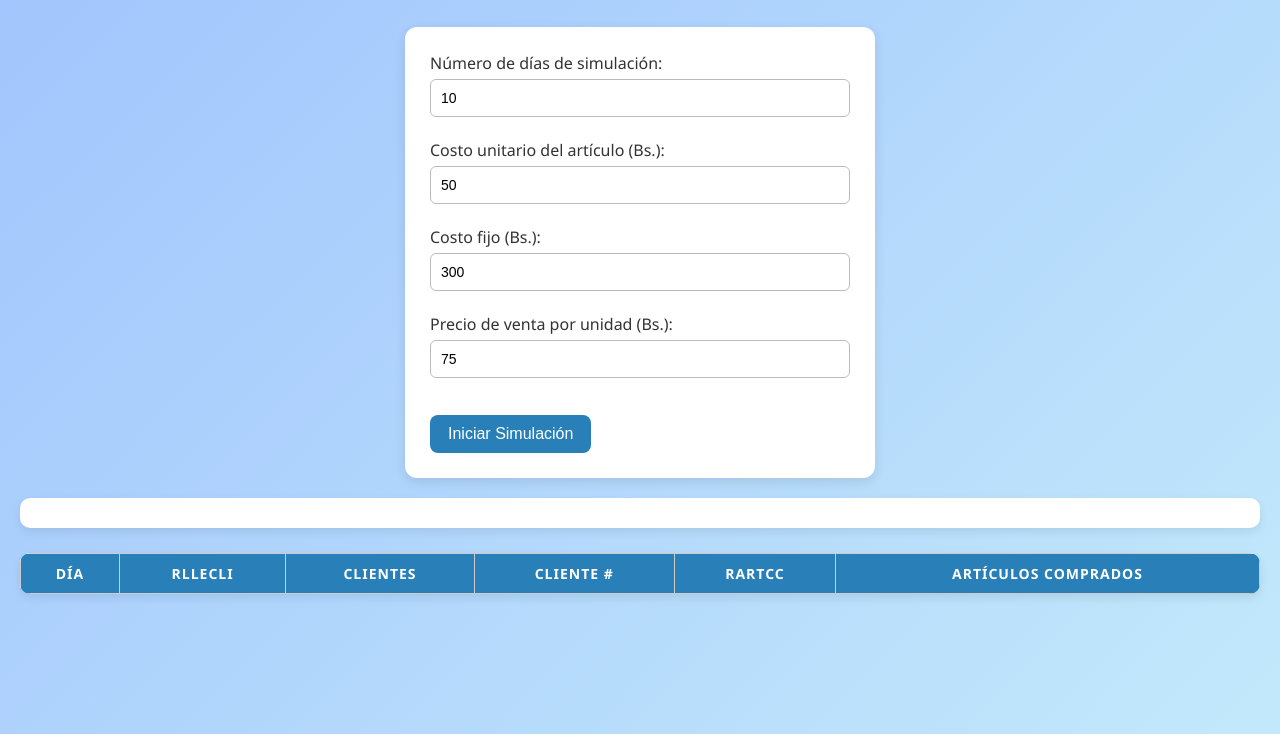
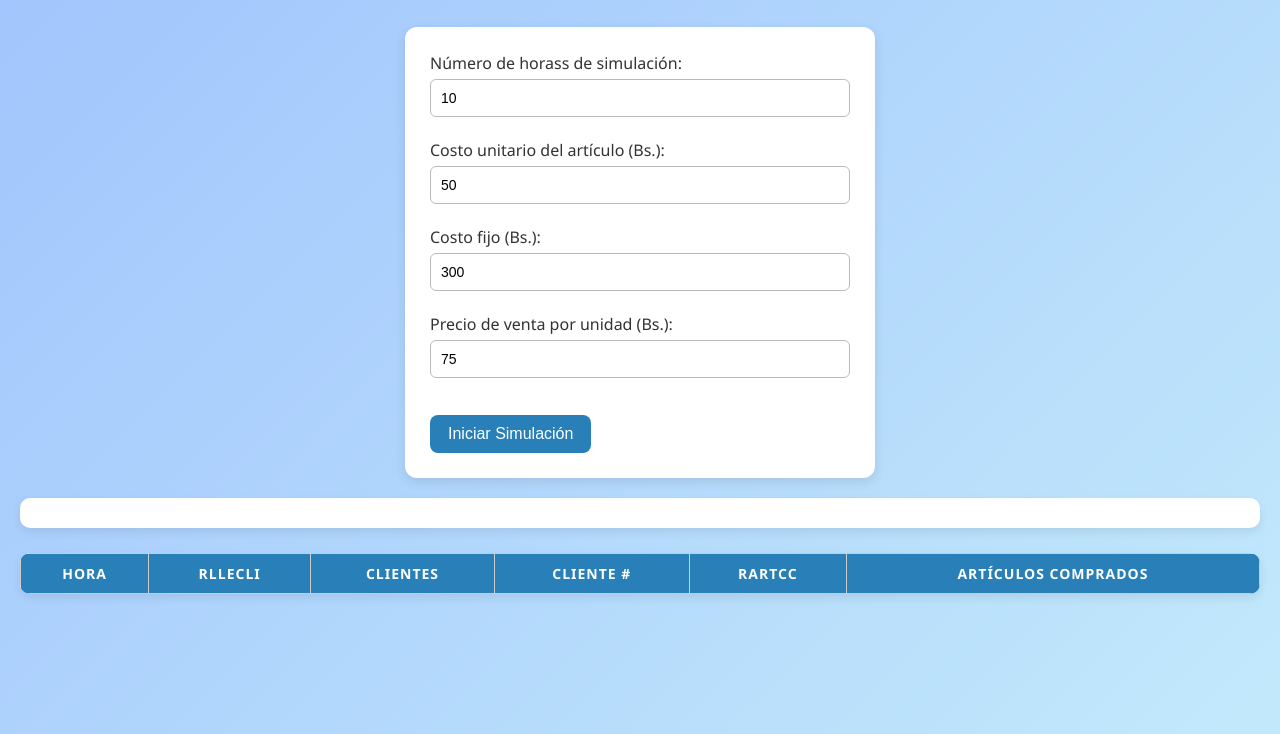
Before and after one commit to DiegoLaguna-17/Modelado, a plain HTML site: page Ejercicios/Tienda/tienda.html in a window 1280 px wide. Shown: the part 66-800 px from the top of the page. Drawn offline with Linux system fonts and the light colour scheme.

Commit message:
Update tienda.html

```diff
--- a/Ejercicios/Tienda/tienda.html
+++ b/Ejercicios/Tienda/tienda.html
@@ -3,7 +3,7 @@
     <h1>Simulación de Llegada de Clientes a una Tienda</h1>
 
     <div class="container">
-        <label for="nmh">Número de días de simulación:</label><br>
+        <label for="nmh">Número de horass de simulación:</label><br>
         <input type="number" id="nmh" min="1" value="10"><br><br>
 
         <label for="cua">Costo unitario del artículo (Bs.):</label><br>
@@ -21,7 +21,7 @@
     <table id="tablaResultados">
         <thead>
             <tr>
-                <th>Día</th>
+                <th>Hora</th>
                 <th>rllecli</th>
                 <th>Clientes</th>
                 <th>Cliente #</th>
```
